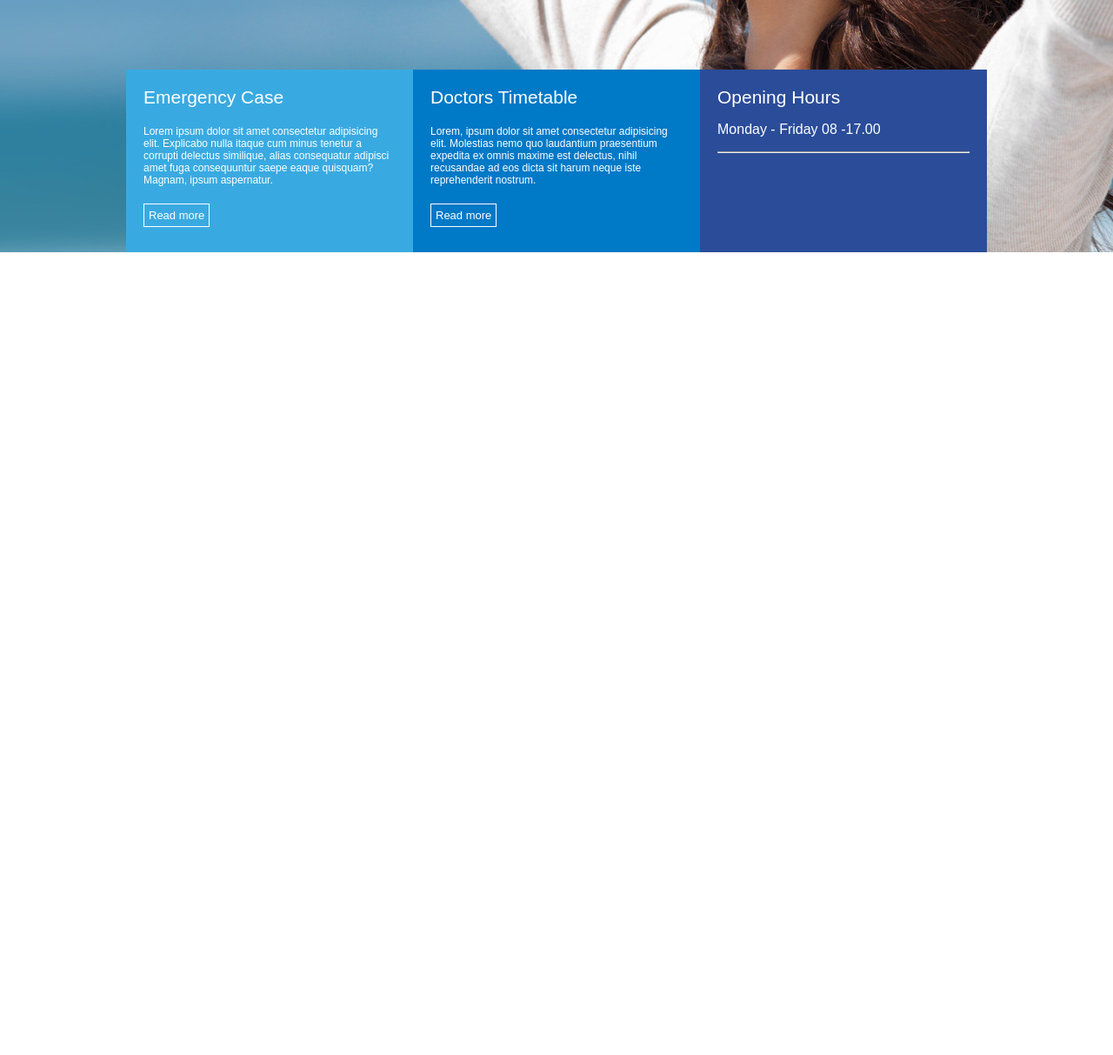
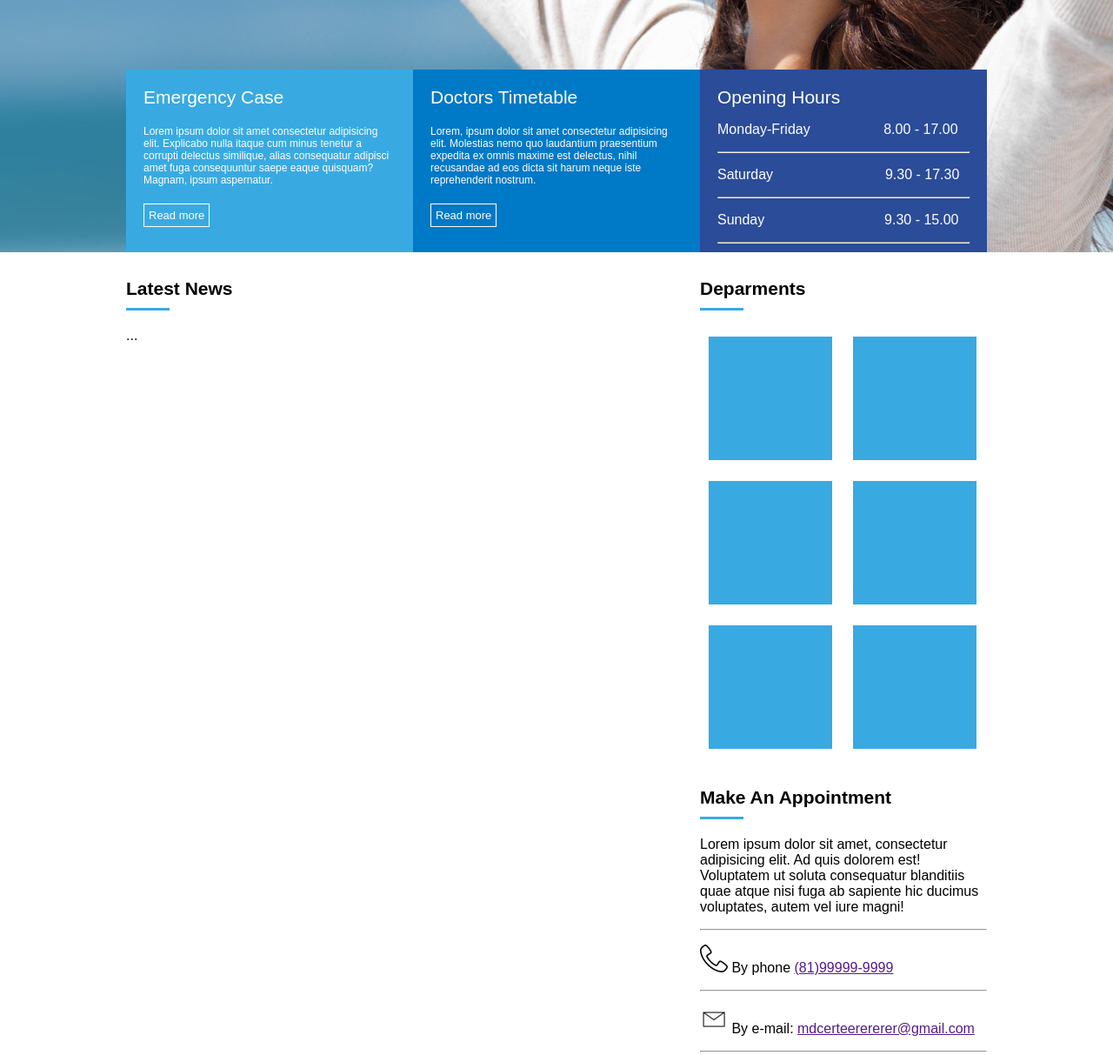
Before and after one commit to alissonsantana154/Medicenter, a plain HTML site: page index.html in a window 1280 px wide. Shown: the part 500-1713 px from the top of the page at 87% size. Before the commit the page ends 800 px from the top, so only its background shows below. Drawn offline with Linux system fonts and the light colour scheme.

Commit message:
second commit

```diff
--- a/assets/css/style.css
+++ b/assets/css/style.css
@@ -5,6 +5,7 @@
 body {
   margin: 0;
   padding: 0;
+  padding-bottom: 300px;
 }
 
 header {
@@ -136,3 +137,43 @@ nav a:hover {
   font-size: 13px;
   text-decoration: none;
 }
+
+#geral {
+  display: flex;
+  justify-content: center;
+}
+
+#geral section {
+  flex: 2;
+}
+
+#geral aside {
+  flex: 1;
+}
+
+.widget_title {
+  margin-top: 30px;
+  margin-bottom: 20px;
+}
+
+.widget_title_text {
+  color: #000000;
+  font-size: 21px;
+  font-weight: bold;
+}
+
+.widget_title_bar {
+  width: 50px;
+  height: 3px;
+  background-color: #39a9e1;
+  margin-top: 10px;
+}
+
+.container1 div {
+  display: inline-block;
+  width: 122px;
+  height: 122px;
+  background-color: #39a9e1;
+  margin: 10px;
+  padding: 10px;
+}
--- a/index.html
+++ b/index.html
@@ -46,13 +46,60 @@
         </div>
         <div class="banner3">
           <div class="banner_title">Opening Hours</div >
-           <p>Monday - Friday       08 -17.00 </p> <hr>
+           <pre>Monday-Friday                   8.00 - 17.00</pre><hr>
+           <pre>Saturday                             9.30 - 17.30 </pre><hr>
 
+           <pre>Sunday                               9.30 - 15.00</pre><hr>
         </div>
       </div>
     </div>
+  </section>
 
+  <section id="geral">
+    <div class="container">
+      <section>
+        <div class="widget">
+          <div class="widget_title">
+            <div class="widget_title_text">Latest News</div>
+            <div class="widget_title_bar"></div>
+          </div>
+          <div class="widget_body">
+            ...
+          </div>
+        </div>
+      </section>
+      <aside>
+        <div class="widget">
+          <div class="widget_title">
+            <div class="widget_title_text">Deparments</div>
+            <div class="widget_title_bar"></div>
+          </div>
+          <div class="widget_body">
+            <div class="container1">
+              <div ></div>
+              <div></div>
+              <div></div>
+              <div></div>
+              <div></div>
+              <div></div>
+            </div>
+          </div>
+        </div>
+        <div class="widget">
+          <div class="widget_title">
+            <div class="widget_title_text">Make An Appointment</div>
+            <div class="widget_title_bar"></div>
+          </div>
+          <div class="widget_body">
+            <p>Lorem ipsum dolor sit amet, consectetur adipisicing elit. Ad quis dolorem est! Voluptatem ut soluta consequatur blanditiis quae atque nisi fuga ab sapiente hic ducimus voluptates, autem vel iure magni!</p><hr>
+            <p> <img src="assets/images/phone.png" alt=""> By phone <a href="">(81)99999-9999</a></p><hr>
+            <p> <img src="assets/images/mail_message.png" alt=""> By e-mail: <a href="">mdcerteerererer@gmail.com</a></p><hr>
 
+          </div>
+        </div>
+      </aside>
+
+    </div>
   </section>
 </body>
 </html>
```
Also changed, not shown: assets/images/mail_message.png (added), assets/images/phone.png (added).
